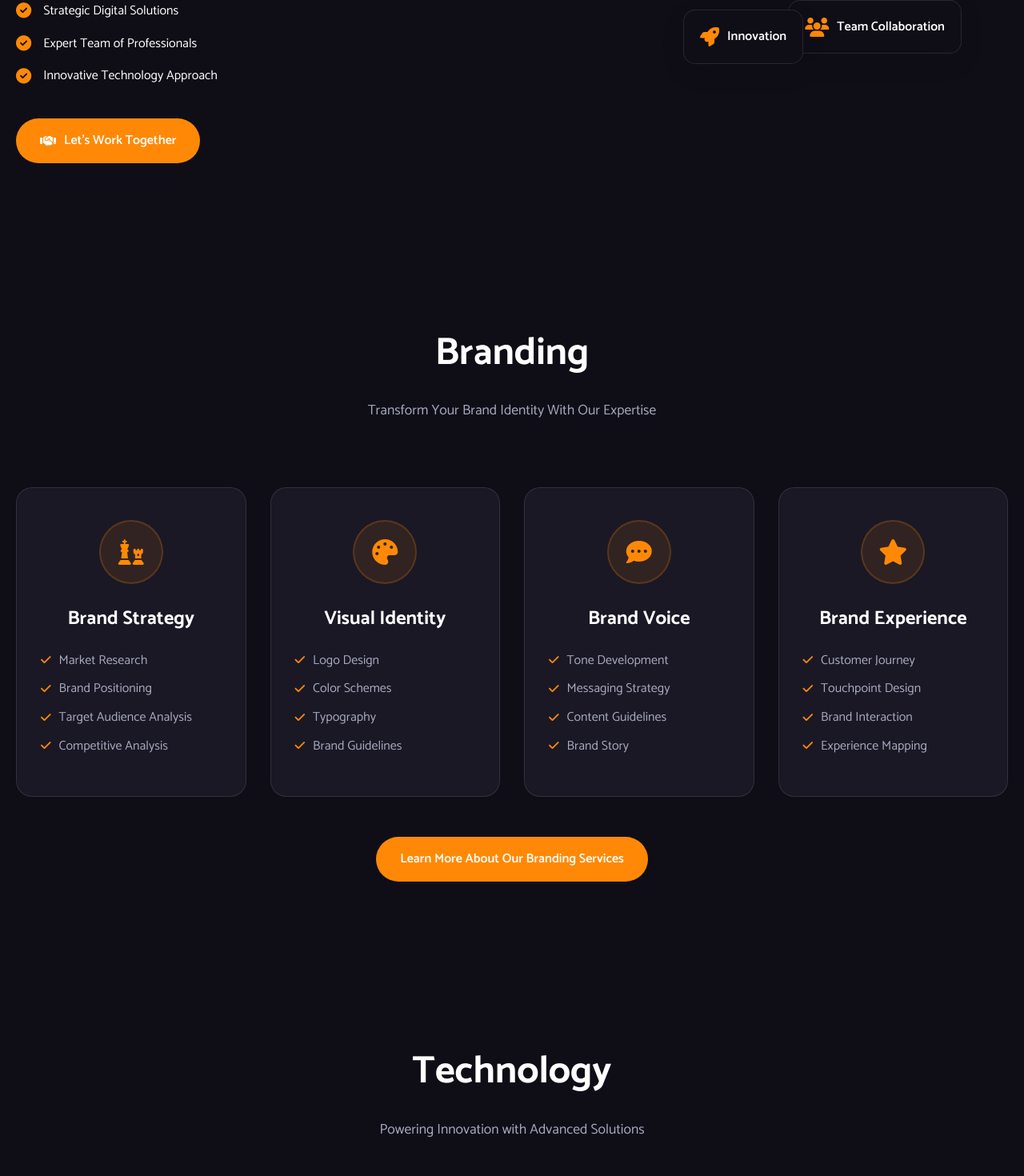
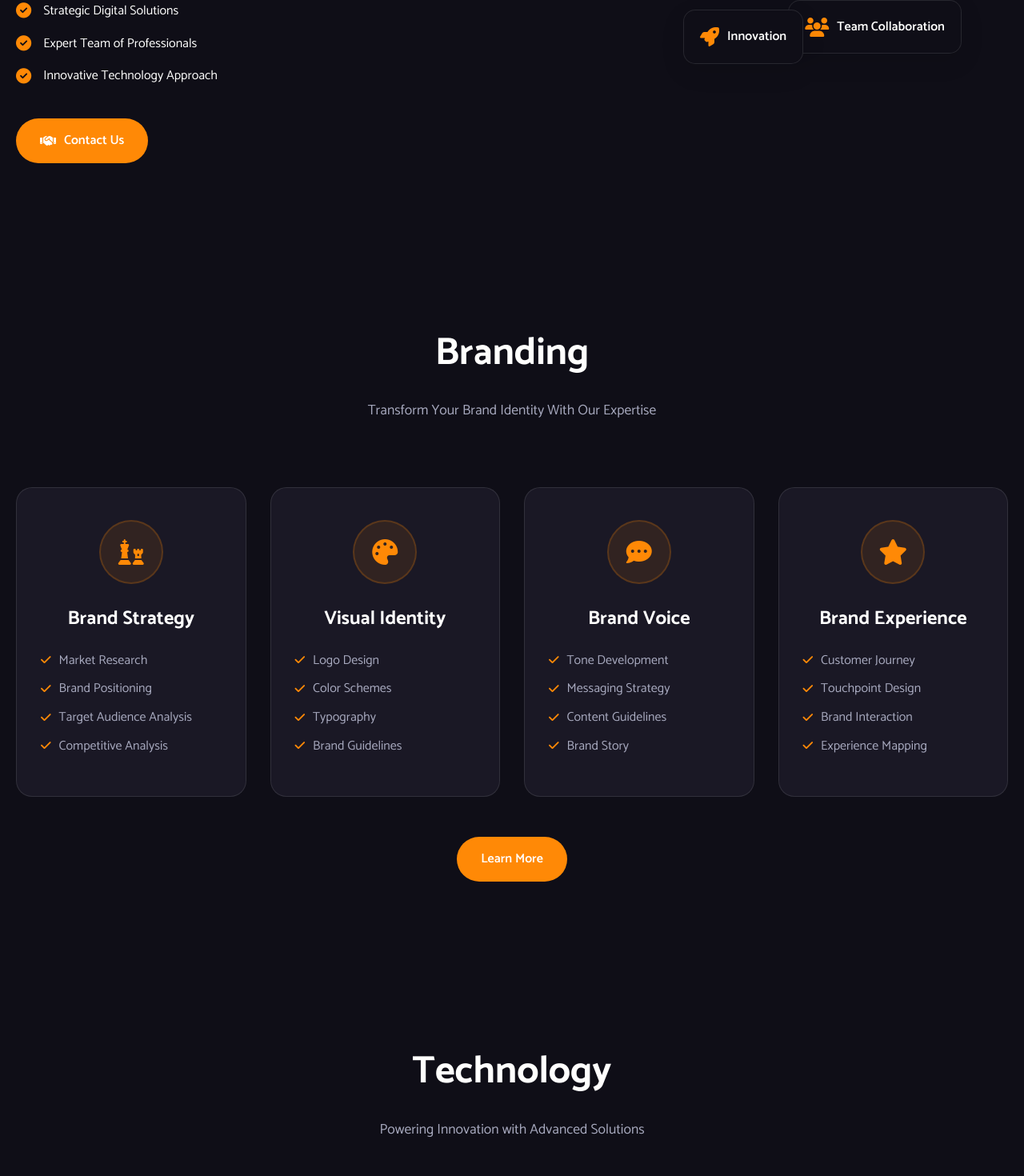
Before and after one commit to gowidebs/gowide-website, a React (Create React App) app: page / in a window 1280 px wide. Shown: the part 1184-2654 px from the top of the page at 80% size. Built offline with nearby package versions, Linux system fonts and the light colour scheme.

Commit message:
Update homepage sections to use translation keys

```diff
--- a/src/pages/Home.js
+++ b/src/pages/Home.js
@@ -944,11 +944,10 @@ const Home = () => {
         <Container>
           <SplitContent>
             <ContentSide>
-              <span className="highlight-text">Who We Are</span>
-              <h2>Transforming Ideas Into Digital Reality</h2>
+              <span className="highlight-text">{t('about.whoWeAre')}</span>
+              <h2>{t('hero.title')}</h2>
               <p className="main-text">
-                We're more than just a digital agency. We're your partners in growth,
-                dedicated to turning your vision into impactful digital solutions that drive results.
+                {t('hero.subtitle')}
               </p>
               <FeatureList>
                 <FeatureItem>
@@ -966,7 +965,7 @@ const Home = () => {
               </FeatureList>
               <CTAButton to="/contact">
                 <i className="fas fa-handshake"></i>
-                Let's Work Together
+                {t('common.contactUs')}
               </CTAButton>
             </ContentSide>
             <ImageSide>
@@ -1014,7 +1013,7 @@ const Home = () => {
             </ServicesGrid>
             <CTAContainer>
               <CTAButton to={service.link}>
-                Learn More About Our {service.title} Services
+                {t('common.learnMore')}
               </CTAButton>
             </CTAContainer>
           </Container>
@@ -1024,7 +1023,7 @@ const Home = () => {
       <ServicesSection>
         <Container>
           <SectionHeader>
-            <h2>Our Products</h2>
+            <h2>{t('common.ourProducts')}</h2>
             <p>Explore our innovative <span className="highlight">software solutions</span> designed to meet your needs.</p>
           </SectionHeader>
           <ProductsGrid>
@@ -1041,7 +1040,7 @@ const Home = () => {
                   <ProductCardBack>
                     <h3 className="product-title">{product.title}</h3>
                     <p className="product-description">{product.description}</p>
-                    <Link to={product.link} className="learn-more-btn">Learn More</Link>
+                    <Link to={product.link} className="learn-more-btn">{t('common.learnMore')}</Link>
                   </ProductCardBack>
                 </ProductCardInner>
               </ProductCard>
```
